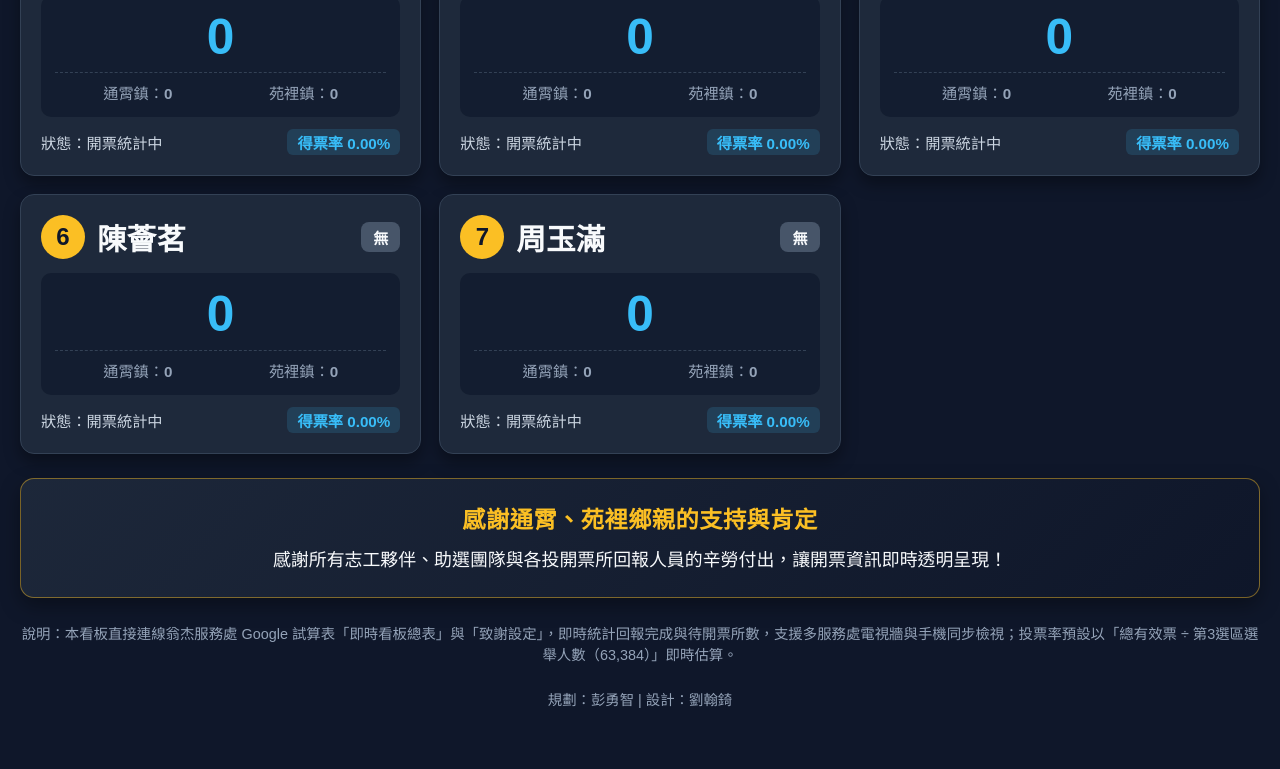
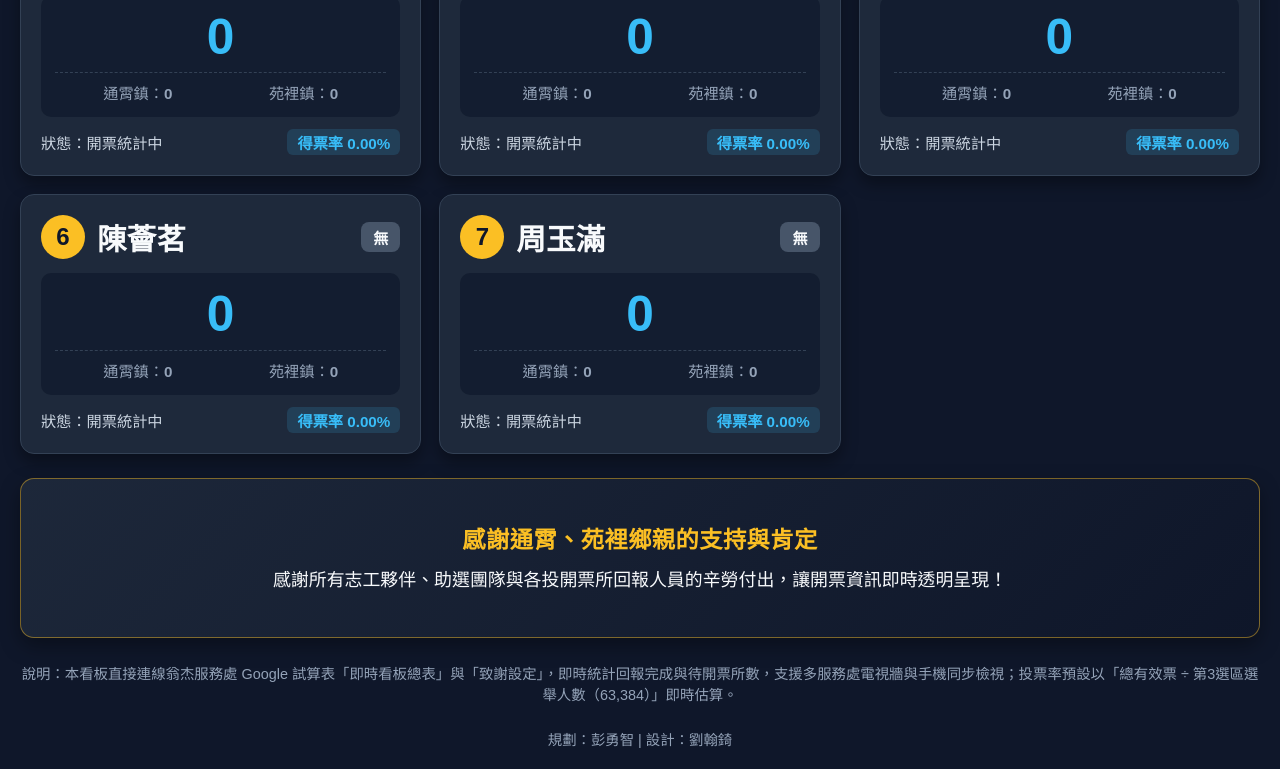
Before and after one commit to HAN-CHI/vm03rm3, a plain HTML site: page index.html in a window 1280 px wide. Shown: the part 679-1448 px from the top of the page. Before the commit the page ends 1408 px from the top, so only its background shows below. Drawn offline with Linux system fonts and the light colour scheme; no server answers.

Commit message:
Update index.html

```diff
--- a/index.html
+++ b/index.html
@@ -263,9 +263,16 @@
   background: linear-gradient(135deg, rgba(30, 41, 59, 0.96), rgba(15, 23, 42, 0.96));
   border: 1px solid rgba(251, 191, 36, 0.45);
   border-radius: 14px;
-    padding: 22px 26px;
+  padding: 24px 26px;         /* 確保字多撐開時，上下依然保留安全的呼吸空間 */
   box-shadow: 0 8px 20px rgba(0, 0, 0, 0.35);
   text-align: center;
+
+  /* 應對字多字少的核心設定 */
+  min-height: 160px;          /* 字少時的最低保底高度（可依視覺需求調整數值） */
+  display: flex;
+  flex-direction: column;     /* 讓內部的標題與段落維持上下排列 */
+  justify-content: center;    /* 內容垂直置中 */
+  align-items: center;        /* 內容水平置中 */
 }
   .thanks-section.hidden {
     display: none;
```
Lines whose indentation alone changed are shown as unchanged.
